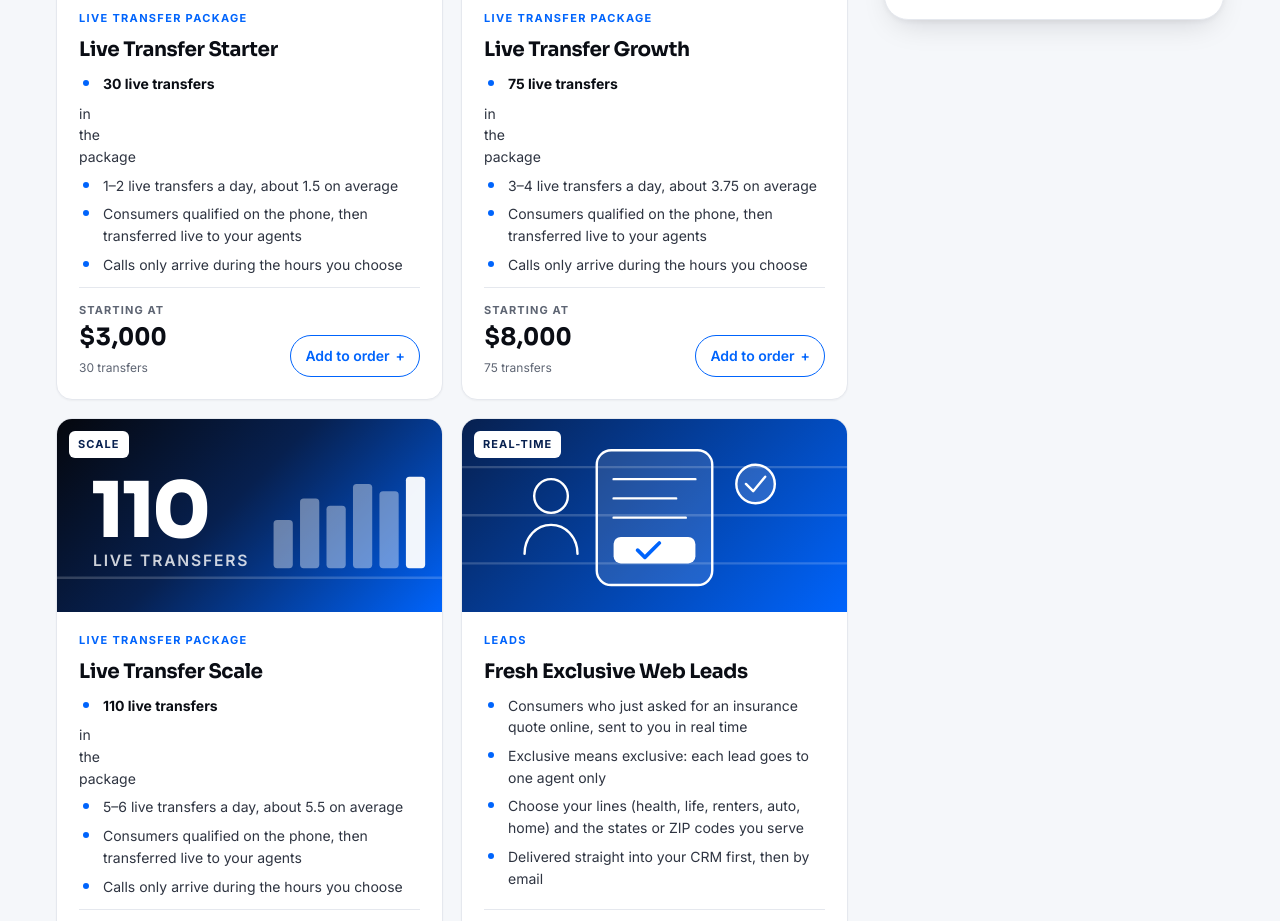
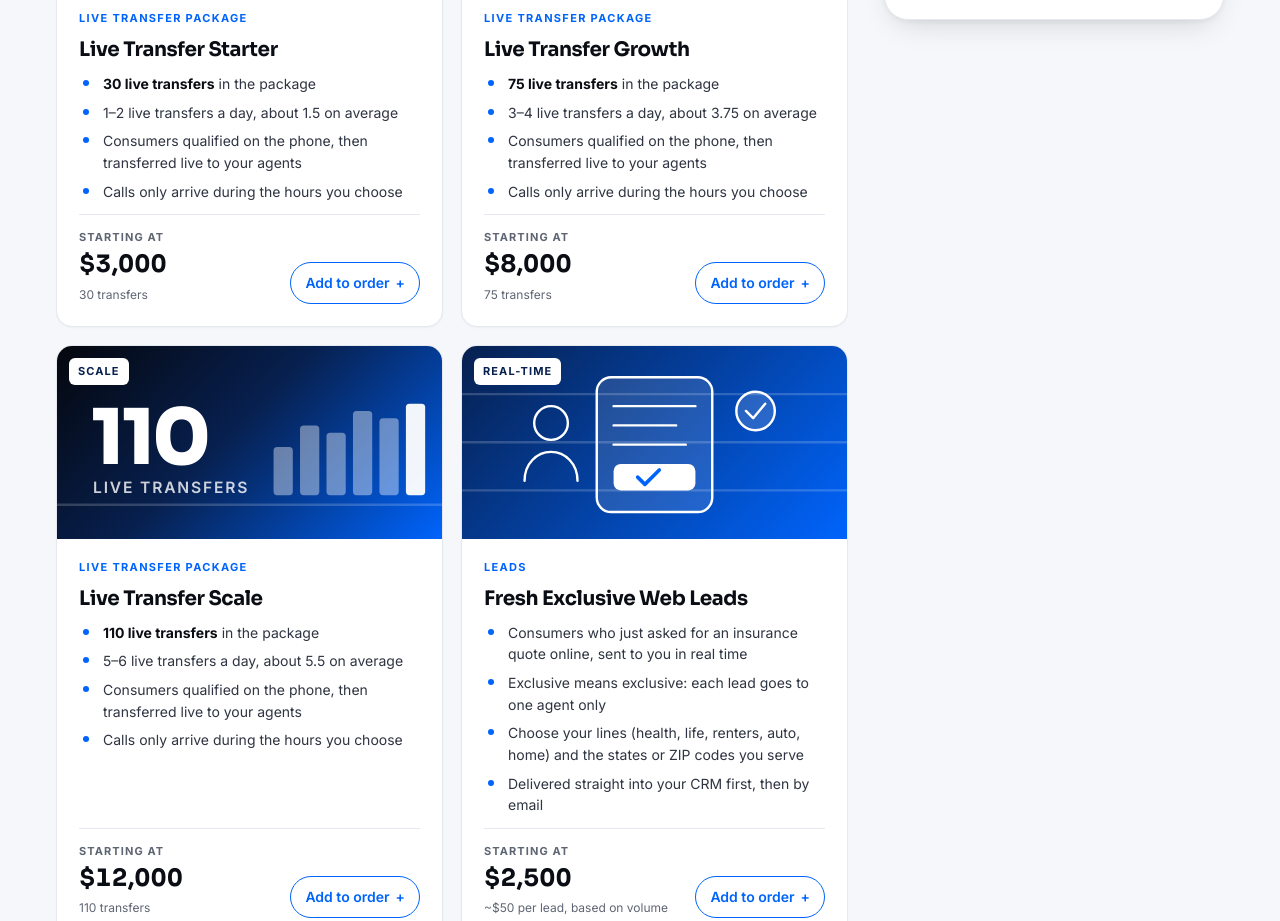
Before and after one commit to MasonMcCumber/Aperian-Insurance-Solutions, a plain HTML site: page pricing.html in a window 1280 px wide. Shown: the part 981-1902 px from the top of the page. Drawn offline with Linux system fonts and the light colour scheme.

Commit message:
Keep package bullet text on one line
Co-Authored-By: Claude Opus 5.5 <noreply@anthropic.com>

```diff
--- a/pricing.html
+++ b/pricing.html
@@ -71,7 +71,7 @@
             <span class="p-kind">Live transfer package</span>
             <h3>Live Transfer Starter</h3>
             <ul>
-              <li><b>30 live transfers</b> in the package</li>
+              <li><span><b>30 live transfers</b> in the package</span></li>
               <li>1&ndash;2 live transfers a day, about 1.5 on average</li>
               <li>Consumers qualified on the phone, then transferred live to your agents</li>
               <li>Calls only arrive during the hours you choose</li>
@@ -86,7 +86,7 @@
             <span class="p-kind">Live transfer package</span>
             <h3>Live Transfer Growth</h3>
             <ul>
-              <li><b>75 live transfers</b> in the package</li>
+              <li><span><b>75 live transfers</b> in the package</span></li>
               <li>3&ndash;4 live transfers a day, about 3.75 on average</li>
               <li>Consumers qualified on the phone, then transferred live to your agents</li>
               <li>Calls only arrive during the hours you choose</li>
@@ -101,7 +101,7 @@
             <span class="p-kind">Live transfer package</span>
             <h3>Live Transfer Scale</h3>
             <ul>
-              <li><b>110 live transfers</b> in the package</li>
+              <li><span><b>110 live transfers</b> in the package</span></li>
               <li>5&ndash;6 live transfers a day, about 5.5 on average</li>
               <li>Consumers qualified on the phone, then transferred live to your agents</li>
               <li>Calls only arrive during the hours you choose</li>
```
